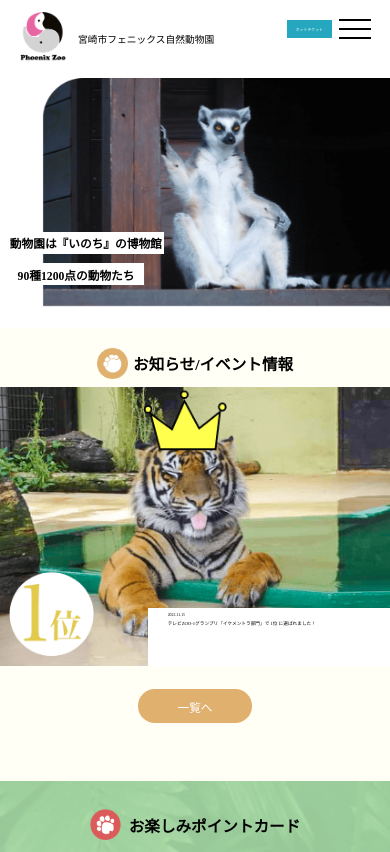
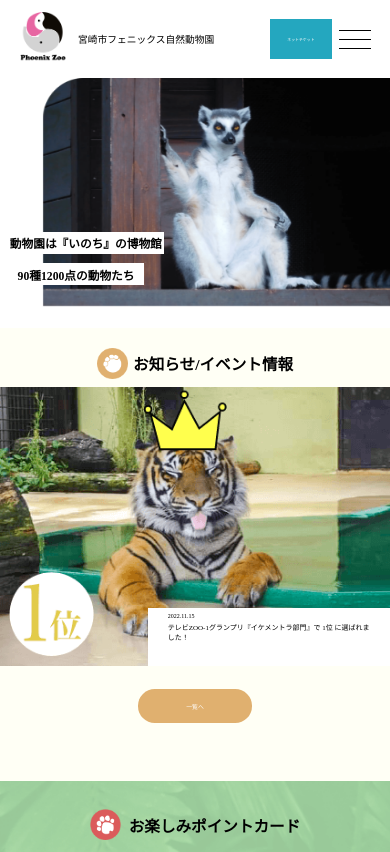
Before and after one commit to lisa-sali/Zoo, a plain HTML site: page index.html in a window 390 px wide. Shown: the top 852 px of the page. Drawn offline with nearby package versions, Linux system fonts and the light colour scheme.

Commit message:
Update style.css

```diff
--- a/style.css
+++ b/style.css
@@ -48,6 +48,18 @@ img{
     text-decoration: none;
     color:#fff;
     margin-right: 2vw;
+}
+
+@media screen and (max-width:428px) {
+    .header-ticket{
+        background-color:#24A7BF;
+        padding:   17px 17px;
+        font-size:1vw;
+        text-decoration: none;
+        color:#fff;
+        margin-right: 2vw;
+    }
+
 }
 
 .sp-nav-btn{
@@ -416,7 +428,7 @@ img{
 }
 @media screen and (max-width:428px){
     .news-event-main-p{
-    font-size:1vw;
+    font-size:6px;
     margin: 1.3vw 19.5vw 0 3vw;
     }
 }
@@ -428,7 +440,7 @@ img{
 @media screen and (max-width: 428px){
     .news-event-main-pp{
         width: 52vw;
-        font-size:1.2vw;
+        font-size:7px;
         margin: 1vw 1vw 2vw 3vw;
     }
 }
@@ -456,7 +468,7 @@ img{
         height:8.6vw;
         border-radius: 4.3vw;
         margin: 6vw 0 5vw 0;
-        font-size:3vw;
+        font-size:3.2vw2;
         color:#fff;
         text-decoration:none;
     }
@@ -706,7 +718,7 @@ img{
         width: 29vw;
         height: 8.6vw;
         border-radius:4.3vw;
-        font-size:1vw;
+        font-size:3.2vw;
         text-decoration:none;
         color:#fff;
         margin: 295vw auto 0;
@@ -845,7 +857,7 @@ img{
         margin:  20vw auto 0;
         color:#fff;
         text-decoration:none;
-        font-size:1vw;
+        font-size:3.2vw;
     }
 }
 
@@ -996,7 +1008,7 @@ img{
         border-radius:4.3vw;
         margin:  20vw auto 0;
         background-color:#E39064;
-        font-size:1vw;
+        font-size:3.2vw;
         color:#fff;
         text-decoration:none;
     }
```
